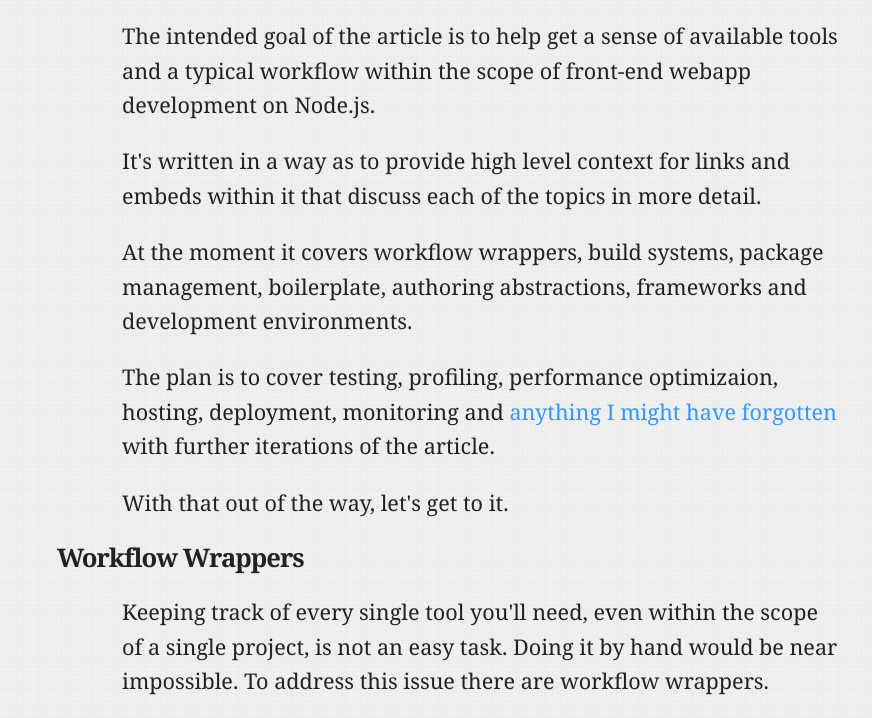
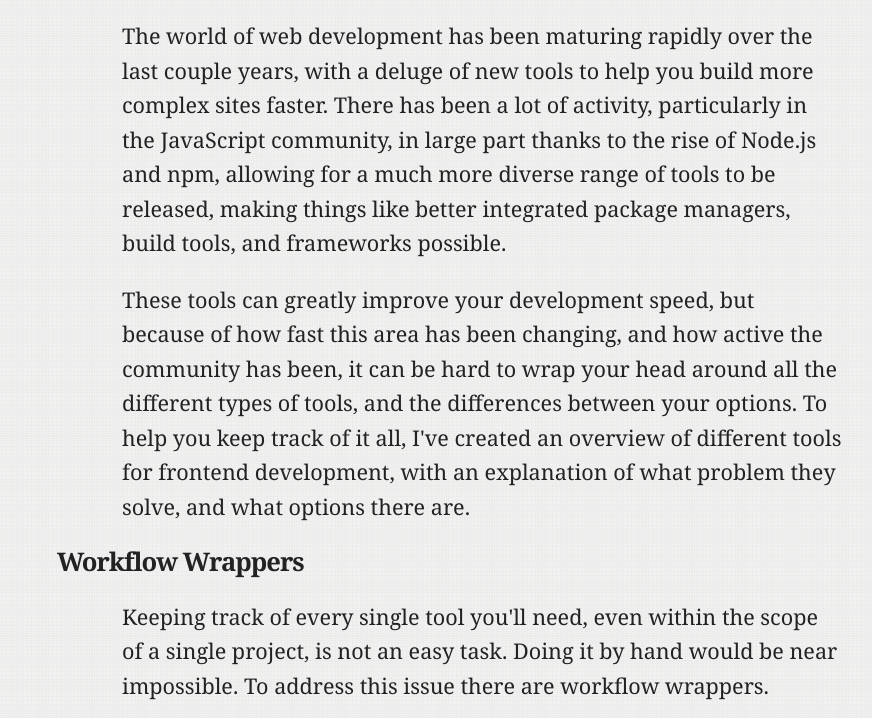
Before and after one commit to thekodols/thekodols.github.io, a plain HTML site: page tools/index.html in a window 1280 px wide. Shown: the part 64-782 px from the top of the page, without its empty margins (158-1030 px from the left). Drawn offline with Linux system fonts and the light colour scheme; files that its build step writes are made by us from their sources.

Commit message:
Intro rewrite.

```diff
--- a/tools/index.html
+++ b/tools/index.html
@@ -55,15 +55,9 @@
 <body>
     <h1>Tools for front-end webapp development on Node.js</h1>
 
-    <p>The intended goal of the article is to help get a sense of available tools and a typical workflow within the scope of front-end webapp development on Node.js.</p>
+    <p>The world of web development has been maturing rapidly over the last couple years, with a deluge of new tools to help you build more complex sites faster. There has been a lot of activity, particularly in the JavaScript community, in large part thanks to the rise of Node.js and npm, allowing for a much more diverse range of tools to be released, making things like better integrated package managers, build tools, and frameworks possible.</p>
 
-    <p>It's written in a way as to provide high level context for links and embeds within it that discuss each of the topics in more detail.</p>
-
-    <p>At the moment it covers workflow wrappers, build systems, package management, boilerplate, authoring abstractions, frameworks and development environments.</p>
-
-    <p>The plan is to cover testing, profiling, performance optimizaion, hosting, deployment, monitoring and <a href="mailto:andris@slant.co?subject=Tools">anything I might have forgotten</a> with further iterations of the article.</p>
-
-    <p>With that out of the way, let's get to it.</p>
+    <p>These tools can greatly improve your development speed, but because of how fast this area has been changing, and how active the community has been, it can be hard to wrap your head around all the different types of tools, and the differences between your options. To help you keep track of it all, I've created an overview of different tools for frontend development, with an explanation of what problem they solve, and what options there are.</p>
 
     <h2>Workflow Wrappers</h2>
 
```
